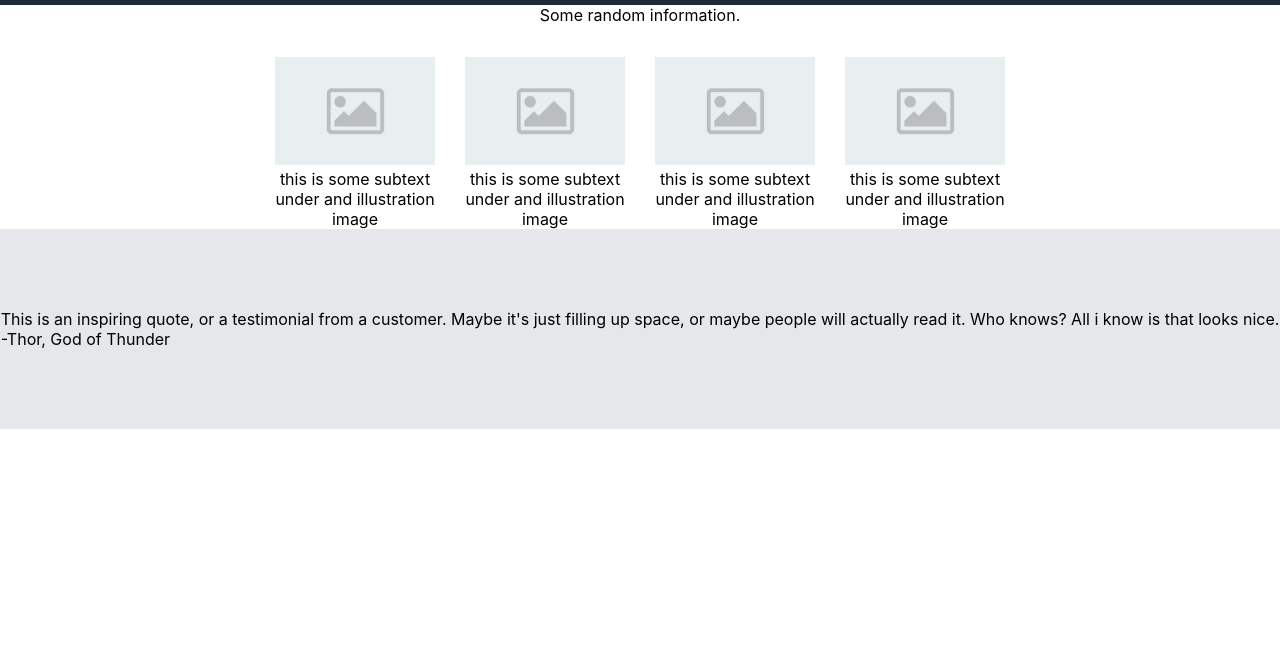
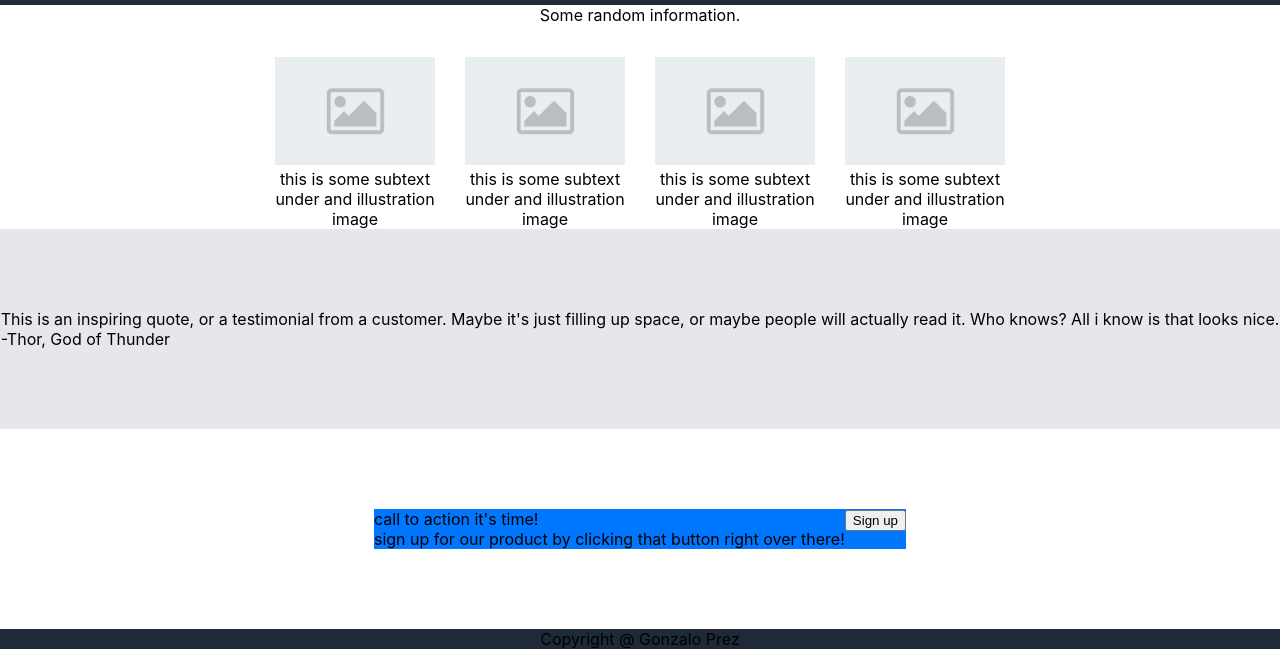
Before and after one commit to GonzaloP1/project-landin-page-two, a plain HTML site: page index.html in a window 1280 px wide. Shown: the part 323-972 px from the top of the page. Before the commit the page ends 800 px from the top, so only its background shows below. Drawn offline with Linux system fonts and the light colour scheme.

Commit message:
final html structure and footer pushed down

```diff
--- a/index.html
+++ b/index.html
@@ -66,13 +66,23 @@
 
             </div>
             <div class="sign-up">
+                <div class="blue-div">
+                    <div class="lef-text">
+                        <div>call to action it's time!</div>
+                        <div>sign up for our product by clicking that button right over there!</div>
+
+                    </div>
+                    <div class="right-button">
+                        <button>Sign up</button>
+                    </div>
+                </div>
 
             </div>
 
         </div>
 
         <div class="footer">
-            <p></p>
+            Copyright @ Gonzalo Prez
         </div>
 
     </body>
--- a/style.css
+++ b/style.css
@@ -1,6 +1,14 @@
 body {
     margin: 0;
     font-family: -apple-system, BlinkMacSystemFont, 'Segoe UI', Roboto, Oxygen, Ubuntu, Cantarell, 'Open Sans', 'Helvetica Neue', sans-serif;
+    display: flex;
+    flex-direction: column;
+}
+
+.content {
+    display: flex;
+    flex-direction: column;
+    flex: 1;
 }
 
 .header {
@@ -102,3 +110,20 @@ img {
     align-items: center;
     height: 200px;
 }
+
+.sign-up {
+    height: 200px;
+    display: flex;
+    align-items: center;
+    justify-content: center;
+}
+
+.blue-div {
+    background-color: rgb(0, 119, 255);
+    display: flex;
+}
+
+.footer {
+    text-align: center;
+    background-color: #1f2937;
+}
```
